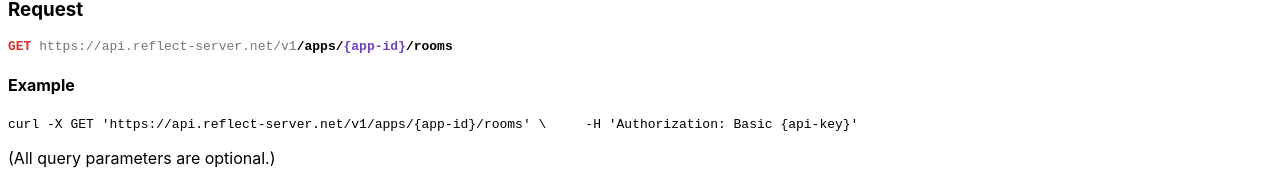
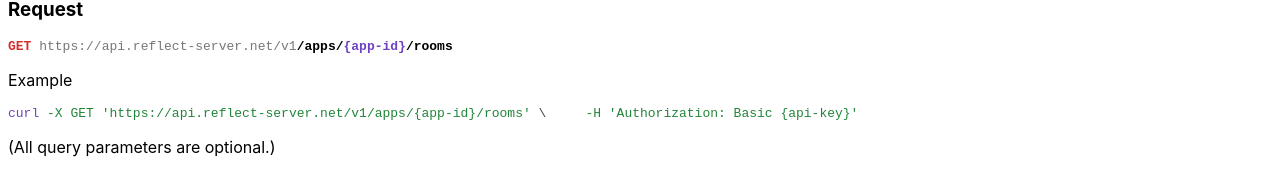
Before and after one commit to rocicorp/reflect-docs, a Next.js app: page /rest/rooms in a window 1280 px wide. Shown: the part 172-343 px from the top of the page. Built offline with nearby package versions, Linux system fonts and the light colour scheme; a web font is replaced by a local one.

Commit message:
bash syntax coloring

```diff
--- a/components/api.module.css
+++ b/components/api.module.css
@@ -18,3 +18,15 @@
 .permission {
   font-weight: bold;
 }
+
+.bash {
+  color: #22863a;
+}
+
+.bashCommand {
+  color: #6f42c1;
+}
+
+.bashSlash {
+  color: #414141;
+}
--- a/components/api.tsx
+++ b/components/api.tsx
@@ -39,9 +39,7 @@ export const Resource = ({
           </code>
         </pre>
       </div>
-      <p className="nx-mt-6 nx-leading-7 first:nx-mt-0">
-        <h4>Example</h4>
-      </p>
+      <p className="nx-mt-6 nx-leading-7 first:nx-mt-0">Example</p>
       <div className="nextra-code-block nx-relative nx-mt-6 first:nx-mt-0">
         <pre
           className="nx-bg-primary-700/5 nx-mb-4 nx-overflow-x-auto nx-rounded-xl nx-subpixel-antialiased dark:nx-bg-primary-300/10 nx-text-[.9em] contrast-more:nx-border contrast-more:nx-border-primary-900/20 contrast-more:nx-contrast-150 contrast-more:dark:nx-border-primary-100/40 nx-py-4"
@@ -49,19 +47,23 @@ export const Resource = ({
           data-theme="default"
         >
           <code
-            className="nx-border-black nx-border-opacity-[0.04] nx-bg-opacity-[0.03] nx-bg-black nx-break-words nx-rounded-md nx-border nx-py-0.5 nx-px-[.25em] nx-text-[.9em] dark:nx-border-white/10 dark:nx-bg-white/10"
+            className={
+              style.bash +
+              " nx-border-black nx-border-opacity-[0.04] nx-bg-opacity-[0.03] nx-bg-black nx-break-words nx-rounded-md nx-border nx-py-0.5 nx-px-[.25em] nx-text-[.9em] dark:nx-border-white/10 dark:nx-bg-white/10"
+            }
             dir="ltr"
             data-language="bash"
             data-theme="default"
           >
             <span className="line">
-              curl -X {method}{" "}
+              <span className={style.bashCommand}>curl</span> -X {method}{" "}
               'https://api.reflect-server.net/v1/apps/&#123;app-id&#125;{path}'
-              \
+              <span className={style.bashSlash}> \</span>
             </span>
             <span className="line">
               {"     "}
-              -H 'Authorization: Basic &#123;api-key&#125;' {body ? "\\" : ""}
+              -H 'Authorization: Basic &#123;api-key&#125;'{" "}
+              {body ? <span className={style.bashSlash}> \</span> : ""}
             </span>
             {body ? (
               <span className="line">
```
